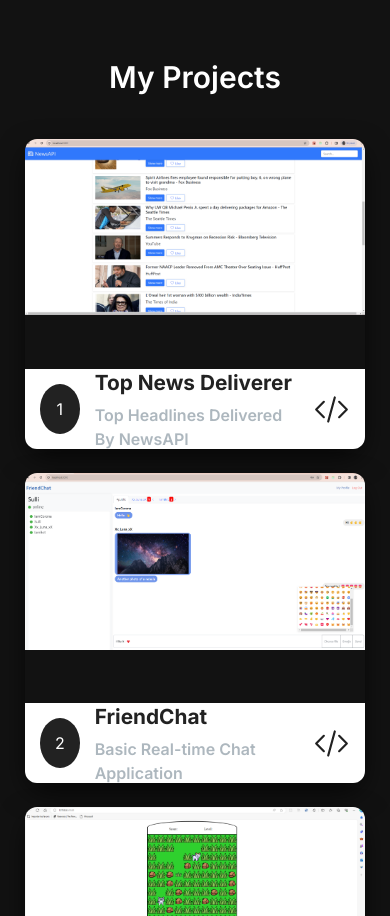
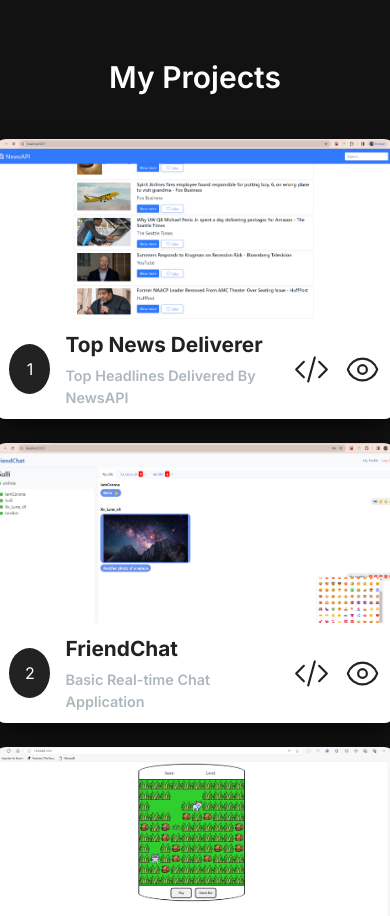
Before and after one commit to CamelliaBui95/webPortfolioBTN, a Next.js app: page / in a window 390 px wide. Shown: the part 1740-2656 px from the top of the page. Built offline with nearby package versions, Linux system fonts and the light colour scheme.

Commit message:
added animation to project section

```diff
--- a/src/app/components/AboutSection.jsx
+++ b/src/app/components/AboutSection.jsx
@@ -91,7 +91,7 @@ const AboutSection = () => {
   }, []);
 
   return (
-    <section id="about" className="min-h-[80vh] transition-all">
+    <section id="about" className="min-h-[70vh] transition-all">
       <div
         className="md:grid md:grid-cols-2 gap-8 items-center px-4 xl:gap-16 xl:px-16"
         ref={ref}
--- a/src/app/components/projectSection2/ProjectCard.jsx
+++ b/src/app/components/projectSection2/ProjectCard.jsx
@@ -1,21 +1,55 @@
-import React from "react";
+import React, {useRef, useState, useEffect} from "react";
 import "./projectSectionStyle.css";
 import { CodeBracketIcon, EyeIcon } from "@heroicons/react/24/outline";
 import Link from "next/link";
 
-const ProjectCard = ({ index, imgUrl, title, description, isChecked, initial }) => {
+const ProjectCard = ({ index, imgUrl, title, description, isChecked, initial, startAnimation }) => {
+  const [slideIn, setSlideIn] = useState({});
+  const inputRef = useRef(null);
+
+  const animation = {
+    left: "0",
+    opacity: 1,
+    transitionProperty: "width, left",
+    transitionDuration: "0.6s, 0.9s",
+    transitionTimingFunction: "cubic-bezier(0.28, -0.03, 0, 0.99), linear",
+    transitionDelay: `0s, ${Math.abs(index - 5)}s`,
+
+  }
+
+  useEffect(() => {
+    let idTimeOut = null;
+    if(startAnimation) {
+      setSlideIn(animation);
+
+      idTimeOut = setTimeout(() => {
+        if(inputRef.current)
+          inputRef.checked = isChecked;
+        console.log(inputRef)
+      },5000)
+
+    }
+
+    console.log("render")
+
+    return () => clearTimeout(idTimeOut)
+
+
+  }, [startAnimation])
+
+
   return (
     <React.Fragment>
       <input
         type="radio"
         name="slide"
         id={`c${index}`}
-        defaultChecked={isChecked}
+        ref={inputRef}
       />
       <label
         htmlFor={`c${index}`}
         className="card"
-        style={{ backgroundImage: `url(${imgUrl})` }}
+        style={{backgroundImage: `url(${imgUrl})`,...slideIn}}
       >
         <div className="overlay">
           <p className="initial transform translate-y-[50%] translate-x-[30%] text-primaryColor">
@@ -34,9 +68,9 @@ const ProjectCard = ({ index, imgUrl, title, description, isChecked, initial })
               <Link href={"/"}>
                 <CodeBracketIcon className="h-[35px] w-[35px] mx-4 hover:text-textUnderscore transition-all duration-500" />
               </Link>
-              {/**<Link href={"/"}>
-                <EyeIcon className="h-[35px] w-[35px] mx-4 hover:text-textUnderscore transition-all duration-500" />
-              </Link> */}
+              <button>
+                <EyeIcon className="h-[35px] w-[35px] mr-4 hover:text-textUnderscore transition-all duration-500" />
+              </button>
             </div>
           </div>
         </div>
--- a/src/app/components/projectSection2/ProjectSection.jsx
+++ b/src/app/components/projectSection2/ProjectSection.jsx
@@ -1,4 +1,4 @@
-import React from "react";
+import React, {useRef, useState, useEffect} from "react";
 import "./projectSectionStyle.css";
 import ProjectCard from "./ProjectCard";
 
@@ -41,7 +41,7 @@ const projectsData = [
   },
   {
     id: 5,
-    title: "SBDM - Gestion des Bières",
+    title: "SBDM",
     description: "Desktop App For Product Management",
     image: "/images/projects/sbdm_1.png",
     gitUrl: "/",
@@ -51,13 +51,29 @@ const projectsData = [
 ];
 
 const ProjectSection = () => {
+  const ref = useRef(null);
+  const [startAnimation, setStartAnimation] = useState(false);
+
+  useEffect(() => {
+    const observer = new IntersectionObserver(([entry]) => {
+      if(entry.isIntersecting)
+        setStartAnimation(true);
+
+    }, { threshold: 1 });
+
+    if(ref.current)
+      observer.observe(ref.current);
+
+    return () => observer.disconnect();
+  }, [])
+
   return (
     <section className="project-section" id="projects">
       <h2 className="text-primaryColor text-3xl md:text-4xl font-semibold text-center">
         My Projects
       </h2>
       <div className="project-wrapper">
-        <div className="card-container">
+        <div className="card-container" ref={ref}>
           {projectsData.map((p) => (
             <ProjectCard
               index={p.id}
@@ -66,6 +82,7 @@ const ProjectSection = () => {
               description={p.description}
               isChecked={p.id === 3}
               initial={p.initial}
+              startAnimation={startAnimation}
             />
           ))}
         </div>
--- a/src/app/components/projectSection2/projectSectionStyle.css
+++ b/src/app/components/projectSection2/projectSectionStyle.css
@@ -25,25 +25,30 @@
 
 .card-container {
   display: flex;
-  height: 415px;
+  height: 500px;
+  padding: 0 2rem;
   flex-wrap: nowrap;
   justify-content: flex-start;
+  overflow: hidden;
+  position: relative;
 }
 
 .card {
   position: relative;
   width: 80px;
+  height: 415px;
   border-radius: 0.75rem;
   cursor: pointer;
   background-size: cover;
   background-repeat: no-repeat;
   overflow: hidden;
   border-radius: 2rem;
-  margin: 0 10px;
+  margin: auto 10px;
   display: flex;
   align-items: flex-end;
-  transition: 0.6s cubic-bezier(0.28, -0.03, 0, 0.99);
   box-shadow: 0px 10px 30px -5px rgba(0, 0, 0, 0.8);
+  left: -100%;
+  opacity: 0;
 }
 
 .card > .overlay {
@@ -54,7 +59,6 @@
   height: 335px;
   font-size: 3rem;
   font-weight: 800;
-  opacity: 0.95;
 }
 
 .card > .overlay > .initial {
@@ -150,11 +154,12 @@ input {
     flex-wrap: nowrap;
     justify-content: center;
     align-items: center;
+    overflow: visible;
   }
 
   .card {
     width: 120%;
-    height: 310px;
+    height: 280px;
     background-size: contain;
     cursor: pointer;
     overflow: hidden;
@@ -164,10 +169,13 @@ input {
     align-items: flex-end;
     transition: 0.6s cubic-bezier(0.28, -0.03, 0, 0.99);
     box-shadow: 0px 10px 30px -5px rgba(0, 0, 0, 0.8);
+    left: 0;
+    opacity: 1;
   }
 
   .content {
     width: 100%;
+    padding: 10px 0;
   }
 
   .card > .content > .card-index {
@@ -185,7 +193,6 @@ input {
     display: flex;
     flex-direction: flex-row;
     justify-items: space-between;
-    height: 80px;
     width: 100%;
     transform: translateY(0px);
     opacity: 1;
@@ -194,6 +201,16 @@ input {
   .card > .overlay {
     display: none;
   }
+
+  .description h4 {
+    font-size: 1.1 rem;
+    @apply font-bold;
+  }
+
+  .description p {
+    font-size: 0.9rem;
+  }
+
 
   .card > .content > .desc-container > .description {
   }
@@ -207,3 +224,5 @@ input {
   input:checked + label .overlay {
   }
 }
+
+/*animation*/
```
Also changed, not shown: 1 other file (tests, documents, lock files or other folders).
